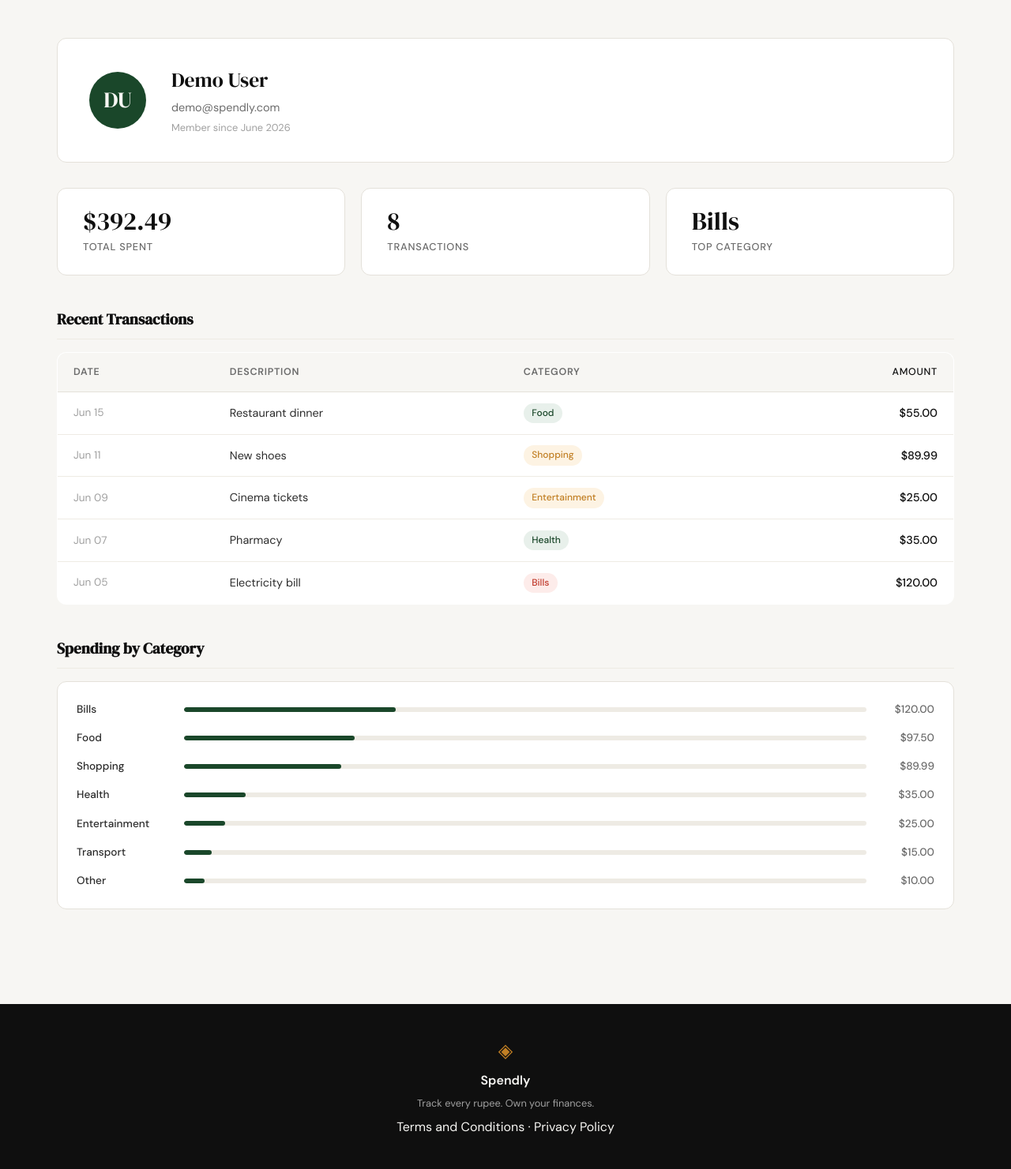
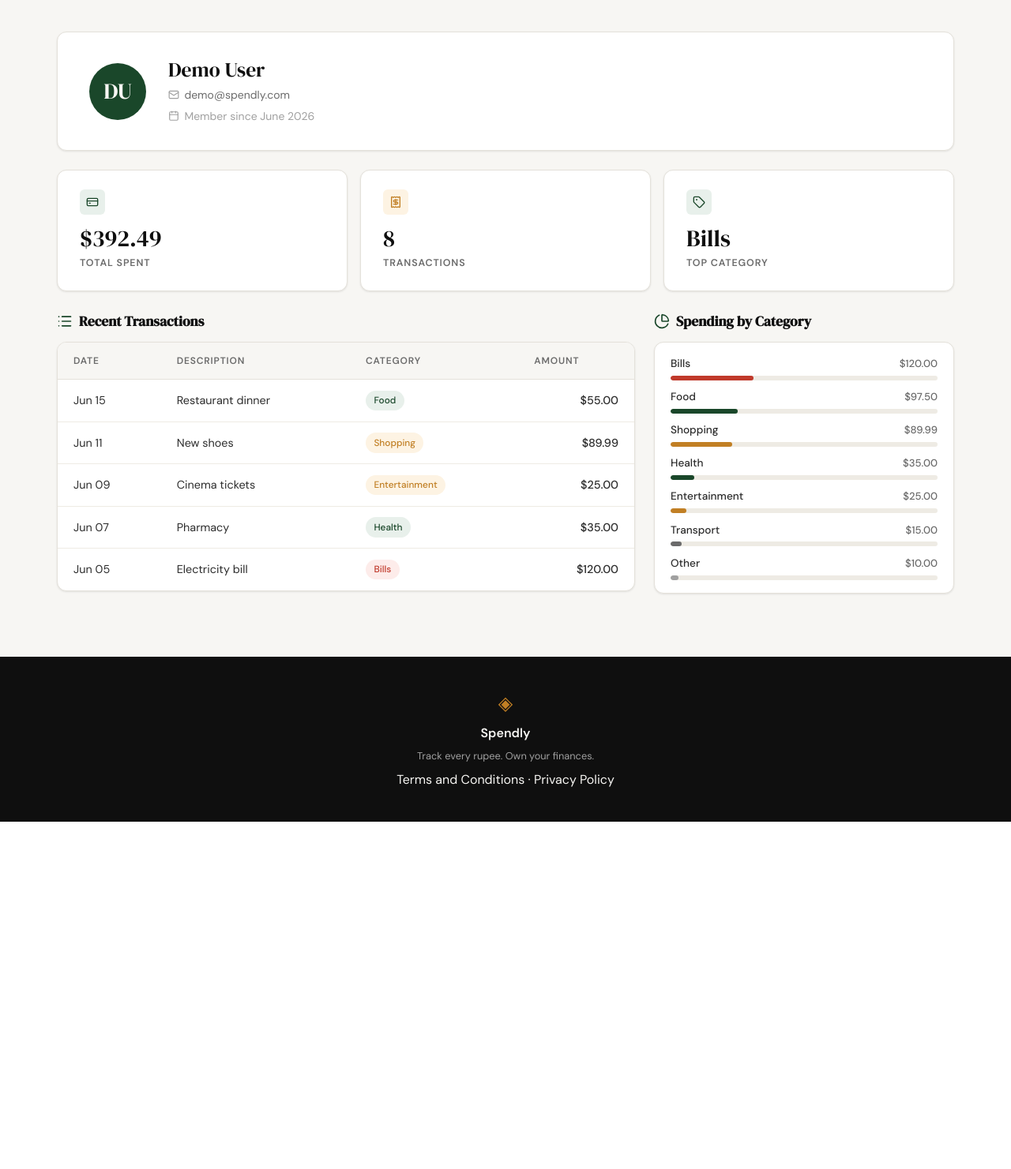
Before and after one commit to sowjiommi77/spendly, a Flask app: page /profile in a window 1280 px wide. Shown: the part 61-1542 px from the top of the page at 79% size. After the commit the page ends 1102 px from the top, so only its background shows below. Run offline with Flask 3, Linux system fonts and the light colour scheme; the visitor is signed in with stand-in values (Sample User, id 1).

Commit message:
profile page connection

```diff
--- a/static/css/profile.css
+++ b/static/css/profile.css
@@ -1,11 +1,14 @@
 /* ------------------------------------------------------------------ */
-/* Profile page layout                                                  */
+/* Profile page                                                         */
 /* ------------------------------------------------------------------ */
 
 .profile-page {
     max-width: var(--max-width);
     margin: 0 auto;
-    padding: 3rem 2rem 5rem;
+    padding: 2.5rem 2rem 5rem;
+    display: flex;
+    flex-direction: column;
+    gap: 1.5rem;
 }
 
 /* ------------------------------------------------------------------ */
@@ -15,12 +18,12 @@
 .profile-header {
     display: flex;
     align-items: center;
-    gap: 2rem;
+    gap: 1.75rem;
     background: var(--paper-card);
     border: 1px solid var(--border);
     border-radius: var(--radius-md);
     padding: 2rem 2.5rem;
-    margin-bottom: 2rem;
+    box-shadow: 0 1px 2px rgba(0,0,0,0.04), 0 1px 3px rgba(0,0,0,0.06);
 }
 
 .profile-avatar {
@@ -37,23 +40,37 @@
     justify-content: center;
 }
 
+.profile-info {
+    display: flex;
+    flex-direction: column;
+    gap: 0.3rem;
+}
+
 .profile-info-name {
     font-family: var(--font-display);
     font-size: 1.6rem;
     color: var(--ink);
-    margin-bottom: 0.2rem;
+    line-height: 1.2;
 }
 
-.profile-info-email {
-    font-size: 0.9rem;
+.profile-info-email,
+.profile-info-since {
+    display: flex;
+    align-items: center;
+    gap: 0.4rem;
+    font-size: 0.875rem;
     color: var(--ink-muted);
-    margin-bottom: 0.25rem;
 }
 
-.profile-info-since {
-    font-size: 0.8rem;
+.profile-info-email svg,
+.profile-info-since svg {
+    width: 14px;
+    height: 14px;
+    flex-shrink: 0;
     color: var(--ink-faint);
 }
+
+.profile-info-since { color: var(--ink-faint); }
 
 /* ------------------------------------------------------------------ */
 /* Stats row                                                            */
@@ -62,71 +79,109 @@
 .profile-stats {
     display: grid;
     grid-template-columns: repeat(3, 1fr);
-    gap: 1.25rem;
-    margin-bottom: 2.5rem;
+    gap: 1rem;
 }
 
 .stat-card {
     background: var(--paper-card);
     border: 1px solid var(--border);
     border-radius: var(--radius-md);
-    padding: 1.5rem 2rem;
+    padding: 1.5rem 1.75rem;
+    display: flex;
+    flex-direction: column;
+    gap: 0.35rem;
+    box-shadow: 0 1px 2px rgba(0,0,0,0.04), 0 1px 3px rgba(0,0,0,0.06);
 }
+
+.stat-icon {
+    width: 32px;
+    height: 32px;
+    border-radius: var(--radius-sm);
+    display: flex;
+    align-items: center;
+    justify-content: center;
+    margin-bottom: 0.5rem;
+}
+
+.stat-icon svg { width: 16px; height: 16px; }
+
+.stat-icon--spend { background: var(--accent-light); color: var(--accent); }
+.stat-icon--count { background: var(--accent-2-light); color: var(--accent-2); }
+.stat-icon--cat   { background: var(--accent-light); color: var(--accent); }
 
 .stat-value {
     font-family: var(--font-display);
-    font-size: 2rem;
+    font-size: 1.85rem;
     color: var(--ink);
     line-height: 1.1;
-    margin-bottom: 0.35rem;
+    font-variant-numeric: tabular-nums;
 }
 
 .stat-label {
-    font-size: 0.8rem;
-    font-weight: 500;
+    font-size: 0.78rem;
+    font-weight: 600;
     color: var(--ink-muted);
     text-transform: uppercase;
-    letter-spacing: 0.06em;
+    letter-spacing: 0.07em;
+}
+
+/* ------------------------------------------------------------------ */
+/* Two-column body                                                      */
+/* ------------------------------------------------------------------ */
+
+.profile-body {
+    display: grid;
+    grid-template-columns: 1fr 380px;
+    gap: 1.5rem;
+    align-items: start;
 }
 
 /* ------------------------------------------------------------------ */
 /* Section headings                                                     */
 /* ------------------------------------------------------------------ */
 
-.profile-section {
-    margin-bottom: 2.5rem;
+.profile-section-title {
+    display: flex;
+    align-items: center;
+    gap: 0.5rem;
+    font-family: var(--font-display);
+    font-size: 1.1rem;
+    color: var(--ink);
+    margin-bottom: 0.75rem;
 }
 
-.profile-section-title {
-    font-family: var(--font-display);
-    font-size: 1.2rem;
-    color: var(--ink);
-    margin-bottom: 1rem;
-    padding-bottom: 0.6rem;
-    border-bottom: 1px solid var(--border-soft);
+.profile-section-title svg {
+    width: 20px;
+    height: 20px;
+    color: var(--accent);
+    flex-shrink: 0;
 }
 
 /* ------------------------------------------------------------------ */
 /* Transaction table                                                    */
 /* ------------------------------------------------------------------ */
 
-.tx-table {
-    width: 100%;
-    border-collapse: collapse;
+.tx-card {
     background: var(--paper-card);
     border: 1px solid var(--border);
     border-radius: var(--radius-md);
     overflow: hidden;
+    box-shadow: 0 1px 2px rgba(0,0,0,0.04), 0 1px 3px rgba(0,0,0,0.06);
+}
+
+.tx-table {
+    width: 100%;
+    border-collapse: collapse;
 }
 
 .tx-table th {
     text-align: left;
-    font-size: 0.78rem;
+    font-size: 0.75rem;
     font-weight: 600;
     color: var(--ink-muted);
     text-transform: uppercase;
-    letter-spacing: 0.06em;
-    padding: 0.9rem 1.25rem;
+    letter-spacing: 0.07em;
+    padding: 0.85rem 1.25rem;
     background: var(--paper);
     border-bottom: 1px solid var(--border);
 }
@@ -136,23 +191,32 @@
     font-size: 0.9rem;
     color: var(--ink-soft);
     border-bottom: 1px solid var(--border-soft);
+    vertical-align: middle;
 }
 
-.tx-table tr:last-child td {
-    border-bottom: none;
+.tx-table tr:last-child td { border-bottom: none; }
+
+.tx-table tbody tr {
+    transition: background 0.15s;
 }
 
-.tx-table .tx-date {
+.tx-table tbody tr:hover { background: var(--paper); }
+
+.tx-date {
     color: var(--ink-faint);
-    font-size: 0.85rem;
+    font-size: 0.82rem;
     white-space: nowrap;
+    font-variant-numeric: tabular-nums;
 }
 
-.tx-table .tx-amount {
+.tx-desc { color: var(--ink); }
+
+.tx-amount {
     text-align: right;
     font-weight: 500;
     color: var(--ink);
     white-space: nowrap;
+    font-variant-numeric: tabular-nums;
 }
 
 /* ------------------------------------------------------------------ */
@@ -163,10 +227,11 @@
     display: inline-block;
     padding: 0.2rem 0.65rem;
     border-radius: 999px;
-    font-size: 0.75rem;
+    font-size: 0.74rem;
     font-weight: 500;
     background: var(--paper-warm);
     color: var(--ink-muted);
+    white-space: nowrap;
 }
 
 .category-food          { background: var(--accent-light);   color: var(--accent); }
@@ -178,30 +243,43 @@
 .category-other         { background: var(--paper-warm);     color: var(--ink-muted); }
 
 /* ------------------------------------------------------------------ */
-/* Category breakdown bars                                              */
+/* Category breakdown (right column)                                    */
 /* ------------------------------------------------------------------ */
 
-.breakdown-list {
-    display: flex;
-    flex-direction: column;
-    gap: 0.9rem;
+.breakdown-card {
     background: var(--paper-card);
     border: 1px solid var(--border);
     border-radius: var(--radius-md);
-    padding: 1.5rem;
+    padding: 1rem 1.25rem;
+    display: flex;
+    flex-direction: column;
+    gap: 0.65rem;
+    box-shadow: 0 1px 2px rgba(0,0,0,0.04), 0 1px 3px rgba(0,0,0,0.06);
 }
 
 .breakdown-row {
-    display: grid;
-    grid-template-columns: 120px 1fr 70px;
-    align-items: center;
-    gap: 1rem;
+    display: flex;
+    flex-direction: column;
+    gap: 0.25rem;
+}
+
+.breakdown-meta {
+    display: flex;
+    justify-content: space-between;
+    align-items: baseline;
 }
 
 .breakdown-label {
     font-size: 0.85rem;
     font-weight: 500;
     color: var(--ink-soft);
+}
+
+.breakdown-amount {
+    font-size: 0.82rem;
+    font-weight: 500;
+    color: var(--ink-muted);
+    font-variant-numeric: tabular-nums;
 }
 
 .breakdown-track {
@@ -213,23 +291,48 @@
 
 .breakdown-fill {
     height: 100%;
+    border-radius: 999px;
     background: var(--accent);
-    border-radius: 999px;
+    transition: width 0.4s ease;
 }
 
-.breakdown-amount {
-    font-size: 0.85rem;
-    font-weight: 500;
-    color: var(--ink-muted);
+.breakdown-fill--bills         { background: var(--danger); }
+.breakdown-fill--shopping      { background: var(--accent-2); }
+.breakdown-fill--entertainment { background: var(--accent-2); }
+.breakdown-fill--transport     { background: var(--ink-muted); }
+.breakdown-fill--other         { background: var(--ink-faint); }
+
+.breakdown-pct {
+    font-size: 0.75rem;
+    color: var(--ink-faint);
     text-align: right;
+    font-variant-numeric: tabular-nums;
 }
 
 /* ------------------------------------------------------------------ */
 /* Responsive                                                           */
 /* ------------------------------------------------------------------ */
 
+@media (max-width: 900px) {
+    .profile-body {
+        grid-template-columns: 1fr;
+    }
+}
+
 @media (max-width: 700px) {
     .profile-stats { grid-template-columns: 1fr; }
-    .profile-header { flex-direction: column; text-align: center; }
-    .breakdown-row { grid-template-columns: 90px 1fr 60px; }
+
+    .profile-header {
+        flex-direction: column;
+        text-align: center;
+        padding: 1.5rem;
+    }
+
+    .profile-info-email,
+    .profile-info-since {
+        justify-content: center;
+    }
+
+    .tx-table th:nth-child(1),
+    .tx-table td:nth-child(1) { display: none; }
 }
--- a/static/js/main.js
+++ b/static/js/main.js
@@ -1 +1,4 @@
 // main.js — students will add JavaScript here as features are built
+document.addEventListener("DOMContentLoaded", () => {
+    if (typeof lucide !== "undefined") lucide.createIcons();
+});
--- a/templates/base.html
+++ b/templates/base.html
@@ -43,6 +43,7 @@
         </div>
     </footer>
 
+    <script src="https://unpkg.com/lucide@latest"></script>
     <script src="{{ url_for('static', filename='js/main.js') }}"></script>
     {% block scripts %}{% endblock %}
 </body>
--- a/templates/profile.html
+++ b/templates/profile.html
@@ -14,30 +14,46 @@
         <div class="profile-avatar">{{ user.initials }}</div>
         <div class="profile-info">
             <div class="profile-info-name">{{ user.name }}</div>
-            <div class="profile-info-email">{{ user.email }}</div>
-            <div class="profile-info-since">Member since {{ user.member_since }}</div>
+            <div class="profile-info-email">
+                <i data-lucide="mail"></i>
+                {{ user.email }}
+            </div>
+            <div class="profile-info-since">
+                <i data-lucide="calendar"></i>
+                Member since {{ user.member_since }}
+            </div>
         </div>
     </div>
 
     <!-- Summary stats -->
     <div class="profile-stats">
         <div class="stat-card">
+            <div class="stat-icon stat-icon--spend"><i data-lucide="credit-card"></i></div>
             <div class="stat-value">${{ "%.2f"|format(stats.total_spent) }}</div>
             <div class="stat-label">Total Spent</div>
         </div>
         <div class="stat-card">
+            <div class="stat-icon stat-icon--count"><i data-lucide="receipt"></i></div>
             <div class="stat-value">{{ stats.transaction_count }}</div>
             <div class="stat-label">Transactions</div>
         </div>
         <div class="stat-card">
+            <div class="stat-icon stat-icon--cat"><i data-lucide="tag"></i></div>
             <div class="stat-value">{{ stats.top_category }}</div>
             <div class="stat-label">Top Category</div>
         </div>
     </div>
 
-    <!-- Recent transactions -->
+    <!-- Two-column body -->
+    <div class="profile-body">
+
+        <!-- LEFT: Recent transactions -->
         <div class="profile-section">
-        <h2 class="profile-section-title">Recent Transactions</h2>
+            <h2 class="profile-section-title">
+                <i data-lucide="list"></i>
+                Recent Transactions
+            </h2>
+            <div class="tx-card">
                 <table class="tx-table">
                     <thead>
                         <tr>
@@ -51,7 +67,7 @@
                         {% for tx in transactions %}
                         <tr>
                             <td class="tx-date">{{ tx.date }}</td>
-                    <td>{{ tx.description }}</td>
+                            <td class="tx-desc">{{ tx.description }}</td>
                             <td>
                                 <span class="category-badge category-{{ tx.category|lower }}">
                                     {{ tx.category }}
@@ -63,22 +79,30 @@
                     </tbody>
                 </table>
             </div>
+        </div>
 
-    <!-- Category breakdown -->
+        <!-- RIGHT: Spending by category -->
         <div class="profile-section">
-        <h2 class="profile-section-title">Spending by Category</h2>
-        <div class="breakdown-list">
+            <h2 class="profile-section-title">
+                <i data-lucide="pie-chart"></i>
+                Spending by Category
+            </h2>
+            <div class="breakdown-card">
                 {% for cat in categories %}
                 <div class="breakdown-row">
-                <div class="breakdown-label">{{ cat.name }}</div>
+                    <div class="breakdown-meta">
+                        <span class="breakdown-label">{{ cat.name }}</span>
+                        <span class="breakdown-amount">${{ "%.2f"|format(cat.total) }}</span>
+                    </div>
                     <div class="breakdown-track">
-                    <div class="breakdown-fill" style="width: {{ cat.pct }}%"></div>
+                        <div class="breakdown-fill breakdown-fill--{{ cat.name|lower }}" style="width: {{ cat.pct }}%"></div>
                     </div>
-                <div class="breakdown-amount">${{ "%.2f"|format(cat.total) }}</div>
                 </div>
                 {% endfor %}
             </div>
         </div>
 
+    </div><!-- /.profile-body -->
+
 </div>
 {% endblock %}
```
Also changed, not shown: profilepage.png (added). Lines whose indentation alone changed are shown as unchanged.
